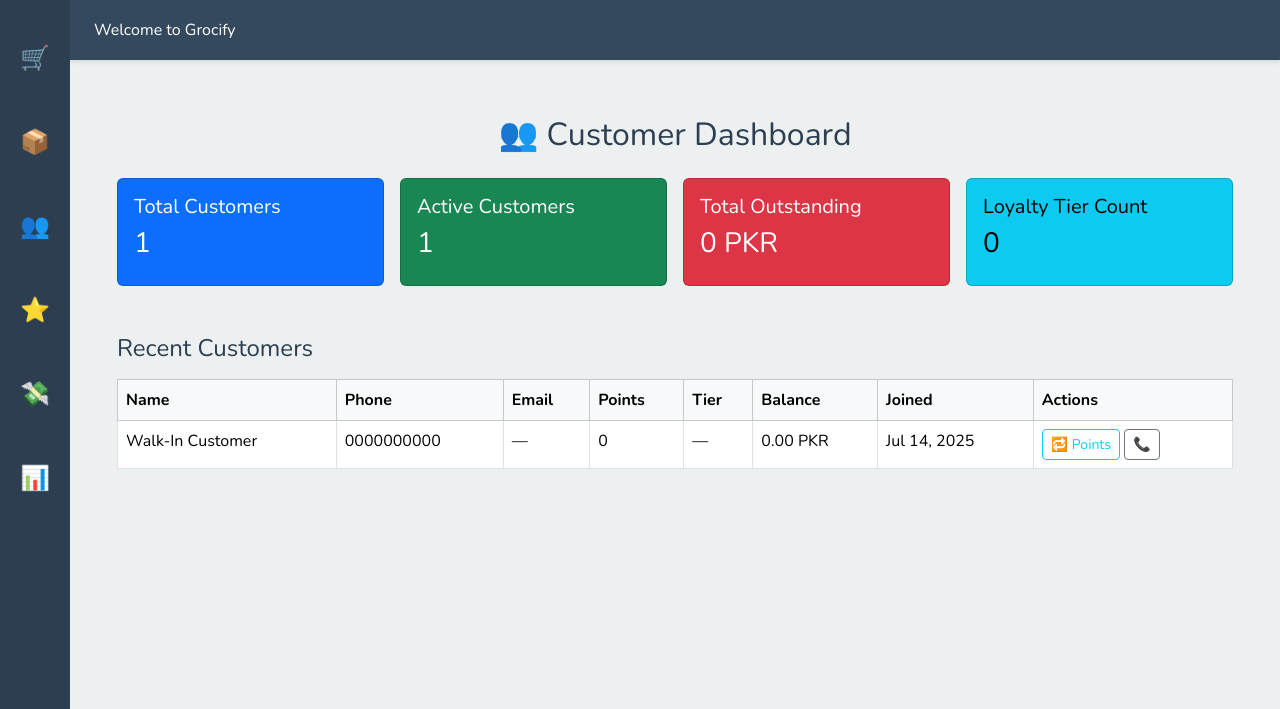
After one commit to muhammad-jahanzaib007/Grocify, a Django app: page /customers/ in a window 1280 px wide. The commit adds this page. Shown: the top 709 px of the page. Run offline with Django 5.2, Linux system fonts and the light colour scheme; data comes from the database, SQL or seed files in the repository.

Commit message:
some more changes

```diff
--- a/Project/grocify/customers/views.py
+++ b/Project/grocify/customers/views.py
@@ -1,7 +1,20 @@
 from django.shortcuts import render
+from django.db.models import Sum
 from .models import Customer
 
-# Create your views here.
-customers = Customer.objects.all().order_by('name')
 def customers_dashboard(request):
-    return render(request, 'customers/dashboard.html')
+    total_customers = Customer.objects.count()
+    active_customers = Customer.objects.filter(is_active=True).count()
+    total_outstanding = Customer.objects.aggregate(
+        Sum('outstanding_balance')
+    )['outstanding_balance__sum'] or 0
+    tier_count = Customer.objects.filter(tier__isnull=False).values('tier').distinct().count()
+    recent_customers = Customer.objects.order_by('-joined_at')[:10]
+    context = {
+        'total_customers': total_customers,
+        'active_customers': active_customers,
+        'total_outstanding': total_outstanding,
+        'tier_count': tier_count,
+        'recent_customers': recent_customers,
+    }
+    return render(request, 'customers/dashboard.html', context)
--- a/Project/grocify/loyalty/urls.py
+++ b/Project/grocify/loyalty/urls.py
@@ -1,4 +1,4 @@
-from django.urls import path
+from django.urls import path, include
 from . import views
 
 app_name = 'loyalty'
--- a/Project/grocify/templates/base.html
+++ b/Project/grocify/templates/base.html
@@ -101,12 +101,13 @@
 
   <!-- Sidebar -->
   <nav class="sidebar">
-    <a href="#"><img src="{% static 'img/logo-white.png' %}" alt="Logo" width="28" /></a>
-    <a href="{% url 'dashboard:admin_dashboard' %}" title="Dashboard">🏠</a>
-    <a href="{% url 'inventory:stock_dashboard' %}" title="Inventory">📦</a>
-    <a href="{% url 'inventory:add_product' %}" title="Add Product">➕</a>
-    <a href="{% url 'inventory:adjust_stock' %}" title="Adjust Stock">🔧</a>
-    <a href="{% url 'inventory:stock_ledger' %}" title="Ledger">📜</a>
+    <a href="{% url 'sales:index' %}" title="Sales">🛒</a>
+    <a href="{% url 'inventory:index' %}" title="Inventory">📦</a>
+    <a href="{% url 'customers:index' %}" title="Customers">👥</a>
+    <a href="{% url 'loyalty:index' %}" title="Loyalty">⭐</a>
+    <a href="{% url 'expenses:index' %}" title="Expenses">💸</a>
+    <a href="{% url 'reports:index' %}" title="Reports">📊</a>
+
   </nav>
 
   <!-- Header -->
--- /dev/null
+++ b/Project/grocify/templates/customers/dashboard.html
@@ -0,0 +1,91 @@
+{% extends "base.html" %}
+
+{% block title %}Customer Dashboard{% endblock %}
+
+{% block content %}
+<div class="container mt-4">
+  <h2 class="mb-4 text-center">👥 Customer Dashboard</h2>
+
+  <!-- 🔢 Summary Cards -->
+  <div class="row g-3">
+    <div class="col-md-3">
+      <div class="card text-bg-primary">
+        <div class="card-body">
+          <h5>Total Customers</h5>
+          <h3>{{ total_customers }}</h3>
+        </div>
+      </div>
+    </div>
+    <div class="col-md-3">
+      <div class="card text-bg-success">
+        <div class="card-body">
+          <h5>Active Customers</h5>
+          <h3>{{ active_customers }}</h3>
+        </div>
+      </div>
+    </div>
+    <div class="col-md-3">
+      <div class="card text-bg-danger">
+        <div class="card-body">
+          <h5>Total Outstanding</h5>
+          <h3>{{ total_outstanding }} PKR</h3>
+        </div>
+      </div>
+    </div>
+    <div class="col-md-3">
+      <div class="card text-bg-info">
+        <div class="card-body">
+          <h5>Loyalty Tier Count</h5>
+          <h3>{{ tier_count }}</h3>
+        </div>
+      </div>
+    </div>
+  </div>
+
+  <!-- 👥 Recent Customers Table -->
+  <div class="mt-5">
+    <h4 class="mb-3">Recent Customers</h4>
+    <table class="table table-bordered table-hover">
+      <thead class="table-light">
+        <tr>
+          <th>Name</th>
+          <th>Phone</th>
+          <th>Email</th>
+          <th>Points</th>
+          <th>Tier</th>
+          <th>Balance</th>
+          <th>Joined</th>
+          <th>Actions</th>
+        </tr>
+      </thead>
+      <tbody>
+        {% for customer in recent_customers %}
+        <tr>
+          <td>{{ customer.name }}</td>
+          <td>{{ customer.phone }}</td>
+          <td>{{ customer.email|default:"—" }}</td>
+          <td>{{ customer.points }}</td>
+          <td>
+            {% if customer.tier %}
+              <span style="color: {{ customer.tier.badge_color }}">{{ customer.tier.name }}</span>
+            {% else %}
+              —
+            {% endif %}
+          </td>
+          <td>{{ customer.outstanding_balance }} PKR</td>
+          <td>{{ customer.joined_at|date:"M d, Y" }}</td>
+          <td>
+            <a href="{% url 'loyalty:history' %}?customer_id={{ customer.id }}" class="btn btn-sm btn-outline-info">🔁 Points</a>
+            <a href="tel:{{ customer.phone }}" class="btn btn-sm btn-outline-secondary">📞</a>
+          </td>
+        </tr>
+        {% empty %}
+        <tr>
+          <td colspan="8" class="text-center">No customers found.</td>
+        </tr>
+        {% endfor %}
+      </tbody>
+    </table>
+  </div>
+</div>
+{% endblock %}
--- a/Project/grocify/templates/loyalty/dashboard.html
+++ b/Project/grocify/templates/loyalty/dashboard.html
@@ -32,8 +32,8 @@
 
   <h4>Actions</h4>
   <ul>
-    <li><a href="{% url 'loyalty:transaction_history' %}?customer_id={{ profile.customer.id }}">View Point History</a></li>
-    <li><a href="{% url 'loyalty:redeem_reward' %}?customer_id={{ profile.customer.id }}">Redeem Rewards</a></li>
+    <li><a href="{% url 'loyalty:history' %}?customer_id={{ profile.customer.id }}">View Point History</a></li>
+    <li><a href="{% url 'loyalty:redeem' %}?customer_id={{ profile.customer.id }}">Redeem Rewards</a></li>
   </ul>
 </div>
 {% endblock %}
```
